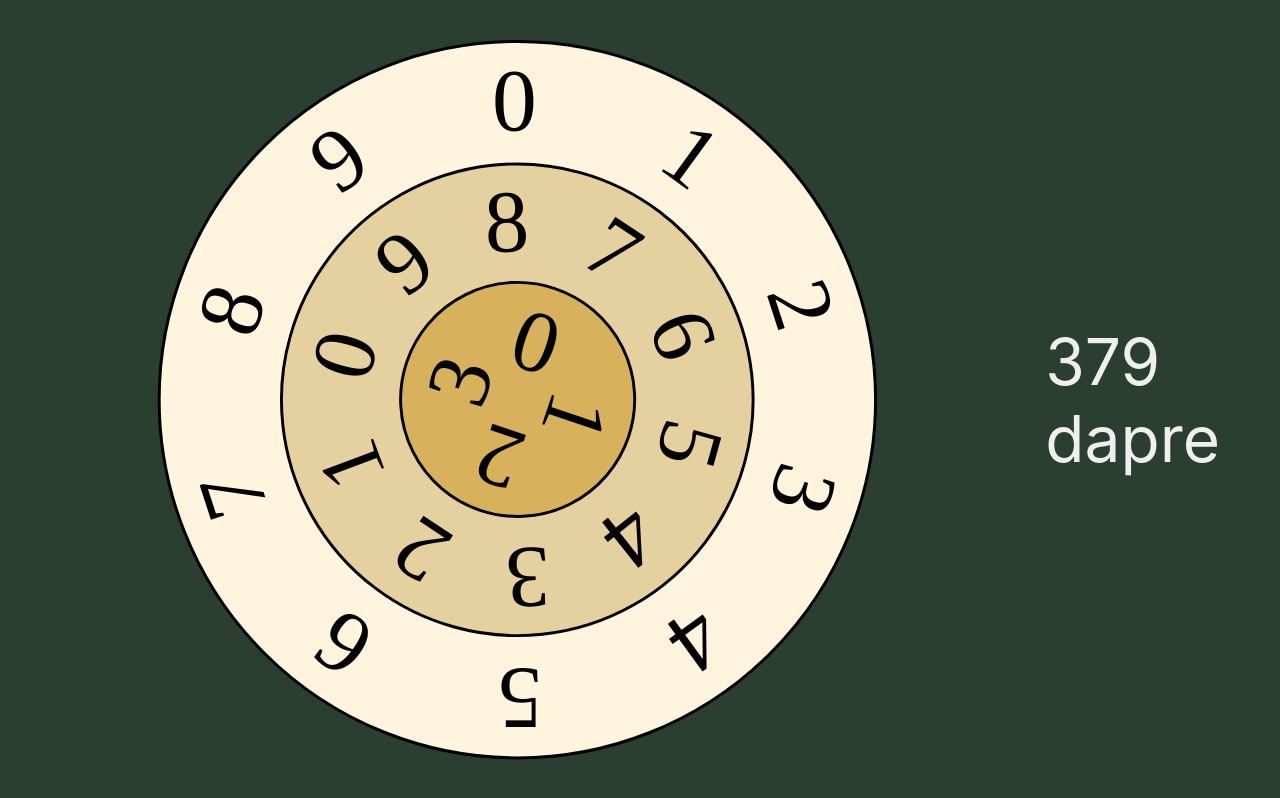
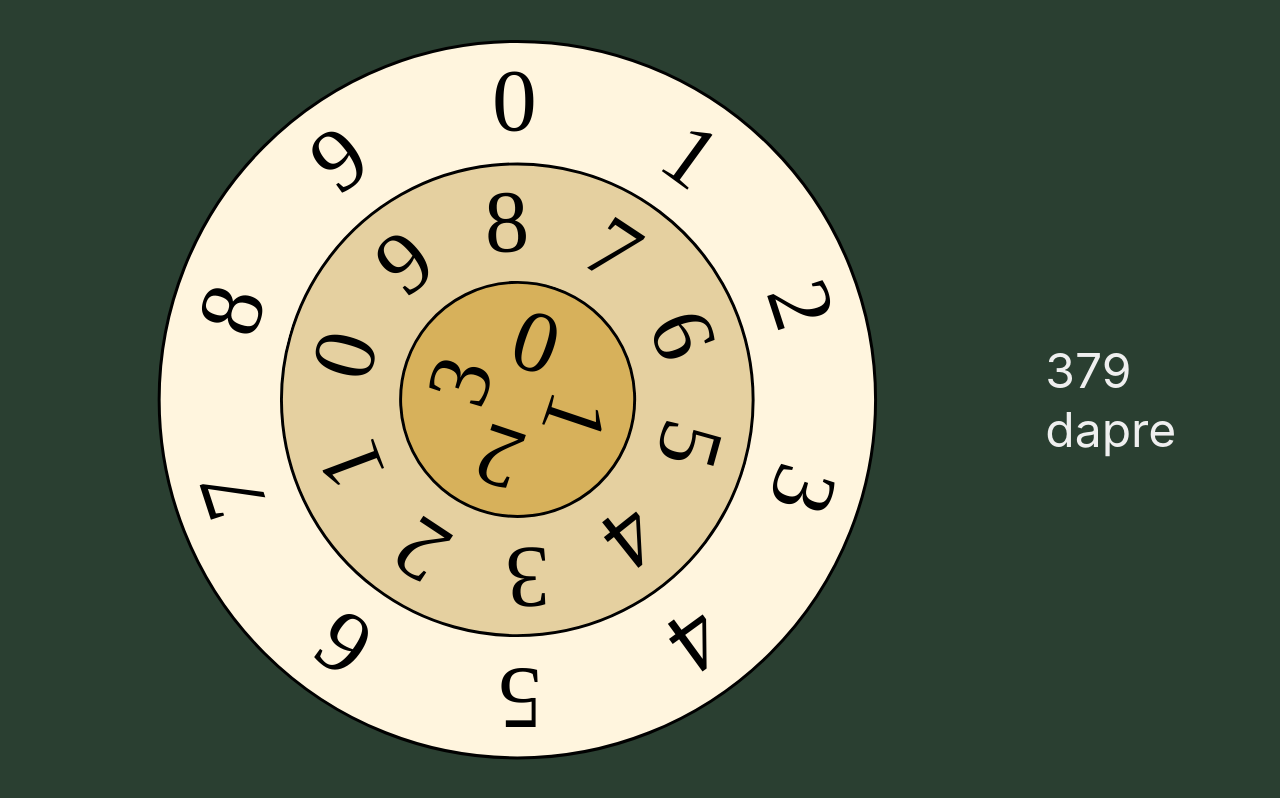
Before and after one commit to ManabuMiwa/klaushiere-clock, a React (Create React App) app: page / in a window 1280 px wide. Built offline with nearby package versions, Linux system fonts and the light colour scheme.

Commit message:
Reduce font size

```diff
--- a/src/app.css
+++ b/src/app.css
@@ -43,7 +43,7 @@
 }
 
 .app--time {
-  font-size: 64px;
+  font-size: 48px;
   inline-size: 250px;
   margin: 10px;
 }
```
